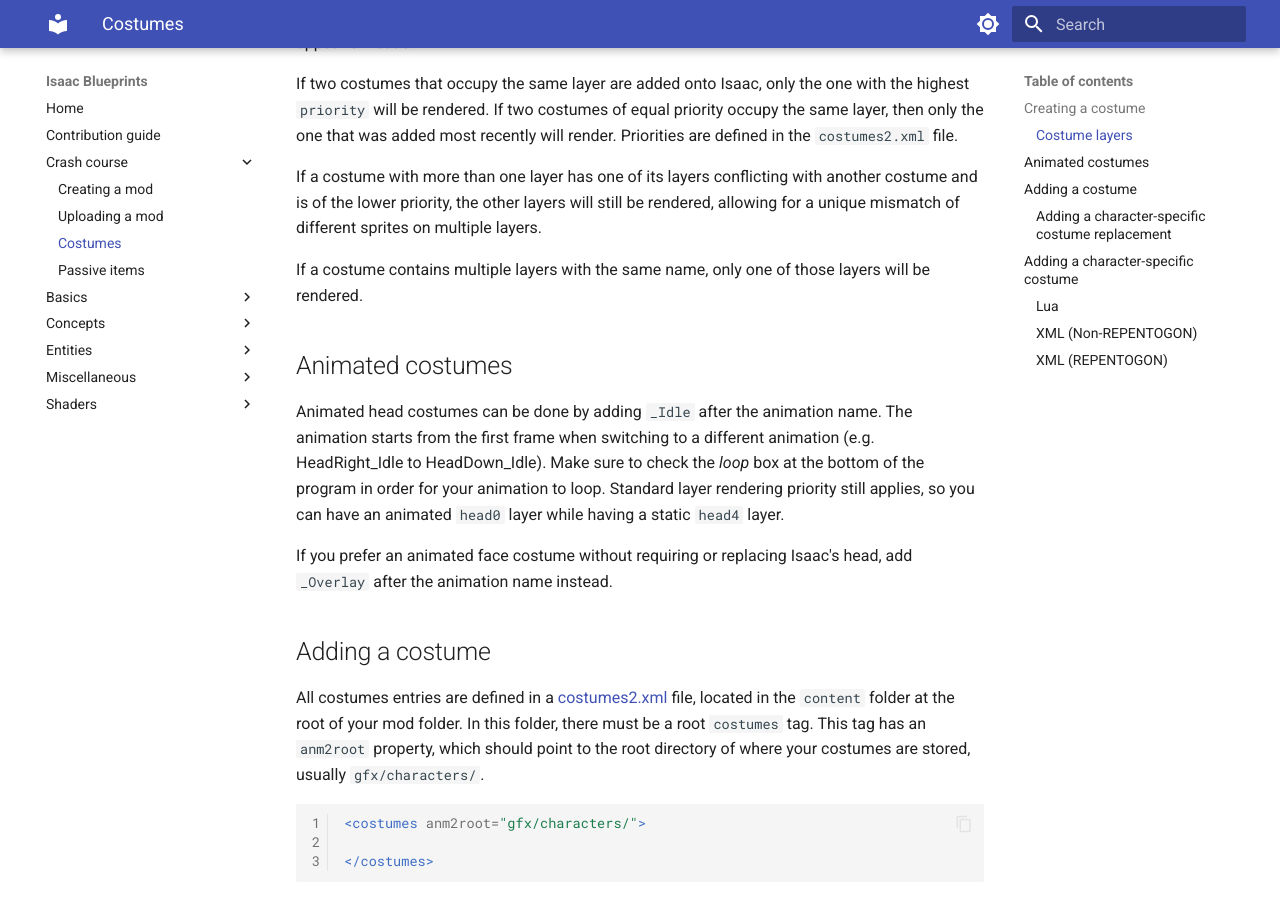
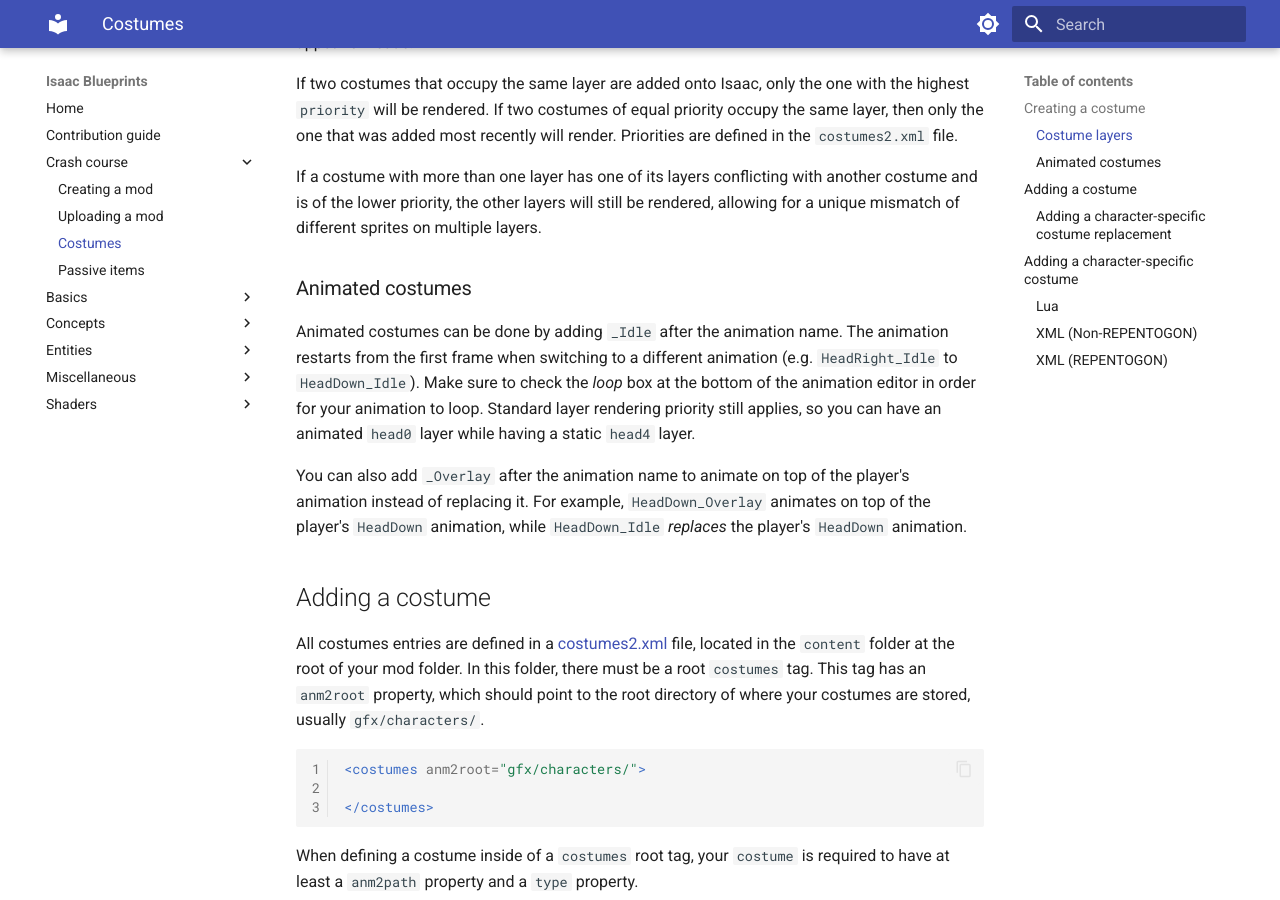
Before and after one commit to catinsurance/IsaacBlueprints, an MkDocs documentation site: the page built from docs/tutorials/crash_course/costumes.md, in a window 1280 px wide and 900 px high, scrolled down 1886 px. Built offline with MkDocs 1.6.1 and Material for MkDocs 9.7.7, drawn with Linux system fonts in a browser that asks for light colours; comment, search, counter and statistics services are not loaded; some of the changed text lies outside the part shown.

Commit message:
Reword animated costumes explanation

```diff
--- a/docs/tutorials/crash_course/costumes.md
+++ b/docs/tutorials/crash_course/costumes.md
@@ -52,12 +52,10 @@
 
 If a costume with more than one layer has one of its layers conflicting with another costume and is of the lower priority, the other layers will still be rendered, allowing for a unique mismatch of different sprites on multiple layers.
 
-If a costume contains multiple layers with the same name, only one of those layers will be rendered.
+### Animated costumes
+Animated costumes can be done by adding `_Idle` after the animation name. The animation restarts from the first frame when switching to a different animation (e.g. `HeadRight_Idle` to `HeadDown_Idle`). Make sure to check the *loop* box at the bottom of the animation editor in order for your animation to loop. Standard layer rendering priority still applies, so you can have an animated `head0` layer while having a static `head4` layer.
 
-## Animated costumes
-Animated head costumes can be done by adding `_Idle` after the animation name. The animation starts from the first frame when switching to a different animation (e.g. HeadRight_Idle to HeadDown_Idle). Make sure to check the *loop* box at the bottom of the program in order for your animation to loop. Standard layer rendering priority still applies, so you can have an animated `head0` layer while having a static `head4` layer.
-
-If you prefer an animated face costume without requiring or replacing Isaac's head, add `_Overlay` after the animation name instead.
+You can also add `_Overlay` after the animation name to animate on top of the player's animation instead of replacing it. For example, `HeadDown_Overlay` animates on top of the player's `HeadDown` animation, while `HeadDown_Idle` *replaces* the player's `HeadDown` animation.
 
 ## Adding a costume
 All costumes entries are defined in a [costumes2.xml](https://wofsauge.github.io/IsaacDocs/rep/xml/costumes2.html) file, located in the `content` folder at the root of your mod folder. In this folder, there must be a root `costumes` tag. This tag has an `anm2root` property, which should point to the root directory of where your costumes are stored, usually `gfx/characters/`.
@@ -111,12 +109,7 @@
 - `forceBodyColor` defines if a costume will always force the body color to be the defined skin color.
 - `forceHeadColor` defines if a costume will always force the head color to be the defined skin color.
 - `isFlying` defines if the costume is meant for something that grants flight.
-- `hasOverlay` defines is a costume is using an **overlay effect**. Overlay effects let you animate costumes.
-
-???- info "Overlay effects"
-	Overlay effects are for animated costumes. A great example of how to set this up can be found by looking at the second form of the Wavy Cap costume (`resources/gfx/characters/029x_wavycap2.anm2`). This has `_Overlay` animations for animations that should overlay over the head, and `_Idle` animations that should play in place of the head when Isaac is not shooting.
-
-	![Overlay and idle animations](../assets/costumes/overlays.png)
+- `hasOverlay` defines is a costume is using an **overlay effect**, also known as an [animated costume](#animated-costumes).
 
 ### Adding a character-specific costume replacement
 Some characters have unique head shapes or faces, and may require alternate spritesheets for certain costumes in order to make them look natural. These character-specific variants are added through **costume suffix folders**.
```
